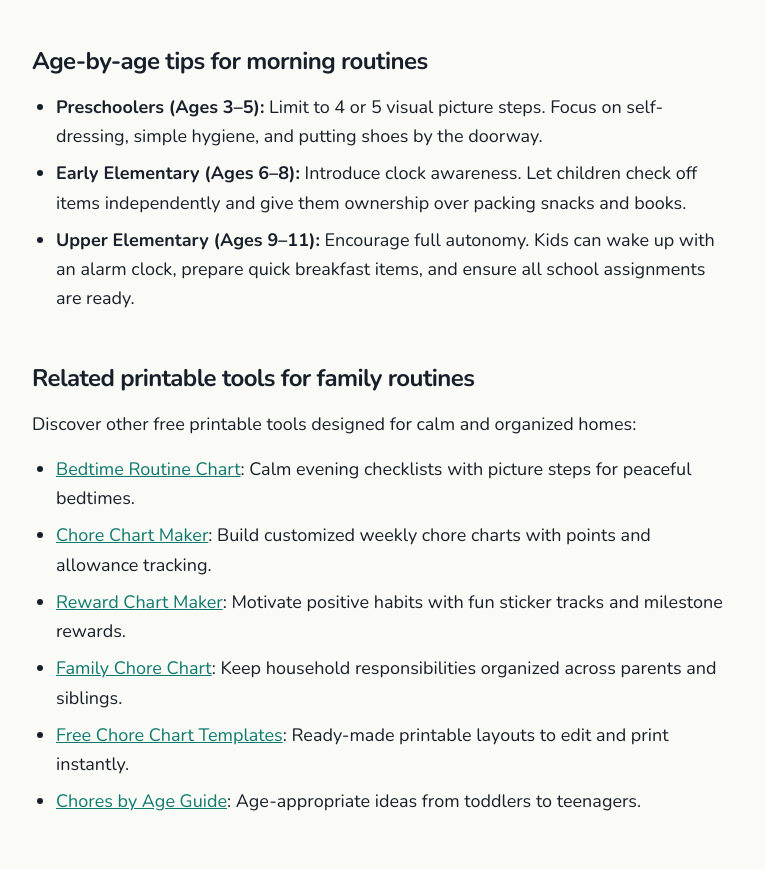
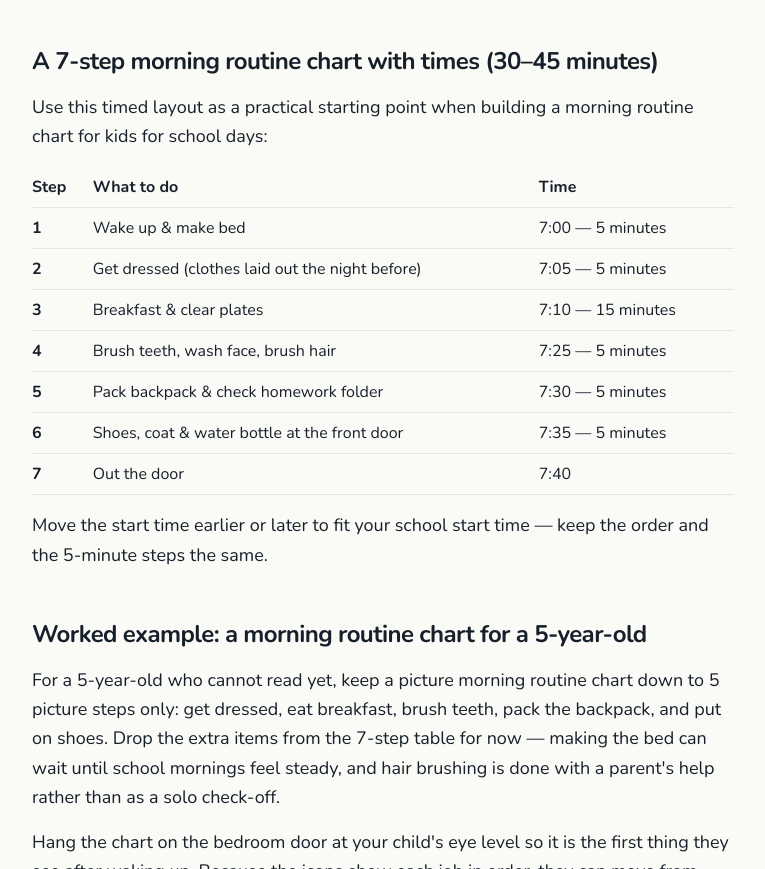
Before and after one commit to Abdullahkhan80/chore-chart-maker-, an Astro site: page /morning-routine-chart in a window 1280 px wide. Shown: the part 5291-6160 px from the top of the page, without its empty margins (112-877 px from the left). Built offline with nearby package versions, Linux system fonts and the light colour scheme; Astro itself is replaced by a stand-in of ours.

Commit message:
feat(seo): expand morning routine chart guide, 7-step table, and FAQs

```diff
--- a/src/lib/pages.ts
+++ b/src/lib/pages.ts
@@ -111,8 +111,8 @@ export const PAGES = {
     title: 'Morning Routine Chart – Free Printable for Kids',
     h1: 'Morning routine chart for kids',
     description:
-      'Make a free printable morning routine chart for kids with simple picture steps, from brushing teeth to packing a backpack. Customize it and print it at home.',
-    lastmod: '2026-11-04',
+      'Make a free printable morning routine chart for kids with picture steps — wake up to backpack in 30–45 minutes. Print on Letter or A4, no sign-up.',
+    lastmod: '2026-11-26',
   }),
   bedtimeRoutineChart: page({
     path: '/bedtime-routine-chart/',
--- a/src/pages/morning-routine-chart.astro
+++ b/src/pages/morning-routine-chart.astro
@@ -1,6 +1,6 @@
 ---
 import ToolLayout from '../layouts/ToolLayout.astro';
-import { PAGES } from '../lib/pages.ts';
+import { PAGES, agePage } from '../lib/pages.ts';
 import type { FaqItem } from '../lib/seo.ts';
 
 const faq: FaqItem[] = [
@@ -33,6 +33,16 @@ const faq: FaqItem[] = [
     question: 'Can I make a bedtime routine chart as well?',
     answer:
       'Yes. Use our bedtime routine chart with evening steps like bath time, putting on pajamas, brushing teeth, reading a book together, and lights out.',
+  },
+  {
+    question: 'Can I print a morning routine chart on Letter and A4 paper?',
+    answer:
+      'Yes. The chart prints on both US Letter and A4. Choose your paper size in the editor before you print or download the PDF, and the picture steps stay the same size on either page.',
+  },
+  {
+    question: 'What if mornings still run late even with a chart?',
+    answer:
+      'Start 10 minutes earlier for one week and move the hardest step — usually getting dressed or breakfast — earlier in the order. Keep the same 5 steps in the same order every school day; changing the chart every day is what makes mornings slow again.',
   },
 ];
 
@@ -106,6 +116,88 @@ const link = 'text-brand underline font-medium';
     </li>
   </ol>
 
+  <h2>A 7-step morning routine chart with times (30–45 minutes)</h2>
+  <p>
+    Use this timed layout as a practical starting point when building a morning routine chart for kids for school days:
+  </p>
+  <div class="overflow-x-auto">
+    <table>
+      <thead>
+        <tr>
+          <th scope="col">Step</th>
+          <th scope="col">What to do</th>
+          <th scope="col">Time</th>
+        </tr>
+      </thead>
+      <tbody>
+        <tr>
+          <th scope="row">1</th>
+          <td>Wake up &amp; make bed</td>
+          <td>7:00 — 5 minutes</td>
+        </tr>
+        <tr>
+          <th scope="row">2</th>
+          <td>Get dressed (clothes laid out the night before)</td>
+          <td>7:05 — 5 minutes</td>
+        </tr>
+        <tr>
+          <th scope="row">3</th>
+          <td>Breakfast &amp; clear plates</td>
+          <td>7:10 — 15 minutes</td>
+        </tr>
+        <tr>
+          <th scope="row">4</th>
+          <td>Brush teeth, wash face, brush hair</td>
+          <td>7:25 — 5 minutes</td>
+        </tr>
+        <tr>
+          <th scope="row">5</th>
+          <td>Pack backpack &amp; check homework folder</td>
+          <td>7:30 — 5 minutes</td>
+        </tr>
+        <tr>
+          <th scope="row">6</th>
+          <td>Shoes, coat &amp; water bottle at the front door</td>
+          <td>7:35 — 5 minutes</td>
+        </tr>
+        <tr>
+          <th scope="row">7</th>
+          <td>Out the door</td>
+          <td>7:40</td>
+        </tr>
+      </tbody>
+    </table>
+  </div>
+  <p>
+    Move the start time earlier or later to fit your school start time — keep the order and the 5-minute steps the same.
+  </p>
+
+  <h2>Worked example: a morning routine chart for a 5-year-old</h2>
+  <p>
+    For a 5-year-old who cannot read yet, keep a picture morning routine chart down to 5 picture steps only: get dressed, eat breakfast, brush teeth, pack the backpack, and put on shoes. Drop the extra items from the 7-step table for now — making the bed can wait until school mornings feel steady, and hair brushing is done with a parent's help rather than as a solo check-off.
+  </p>
+  <p>
+    Hang the chart on the bedroom door at your child's eye level so it is the first thing they see after waking up. Because the icons show each job in order, they can move from step to step without waiting for spoken reminders. A parent checks the last step — backpack and shoes — right before leaving. Pairing this with a calm{' '}
+    <a href={PAGES.bedtimeRoutineChart.path} class={link}>bedtime routine chart</a> and age-matched{' '}
+    <a href={agePage(5).path} class={link}>chores for 5-year-olds</a> keeps both ends of the day predictable.
+  </p>
+
+  <h2>Printing tips for your morning routine chart</h2>
+  <p>
+    Once your free printable morning routine chart with pictures is ready, a few simple choices make a morning routine chart printable and easy to reuse every day:
+  </p>
+  <ul>
+    <li>
+      <strong>Print on Letter or A4:</strong> Pick US Letter or A4 in the editor before printing or downloading a PDF or PNG.
+    </li>
+    <li>
+      <strong>Use the large-text option for pre-readers:</strong> Bigger step labels and icons help younger kids spot each task from across the room.
+    </li>
+    <li>
+      <strong>Laminate or use a clear sleeve:</strong> Slip the chart into a clear plastic sleeve or laminate it so your child can tick steps off with a dry-erase marker and reuse it every school day.
+    </li>
+  </ul>
+
   <h2>Age-by-age tips for morning routines</h2>
   <ul>
     <li>
```
